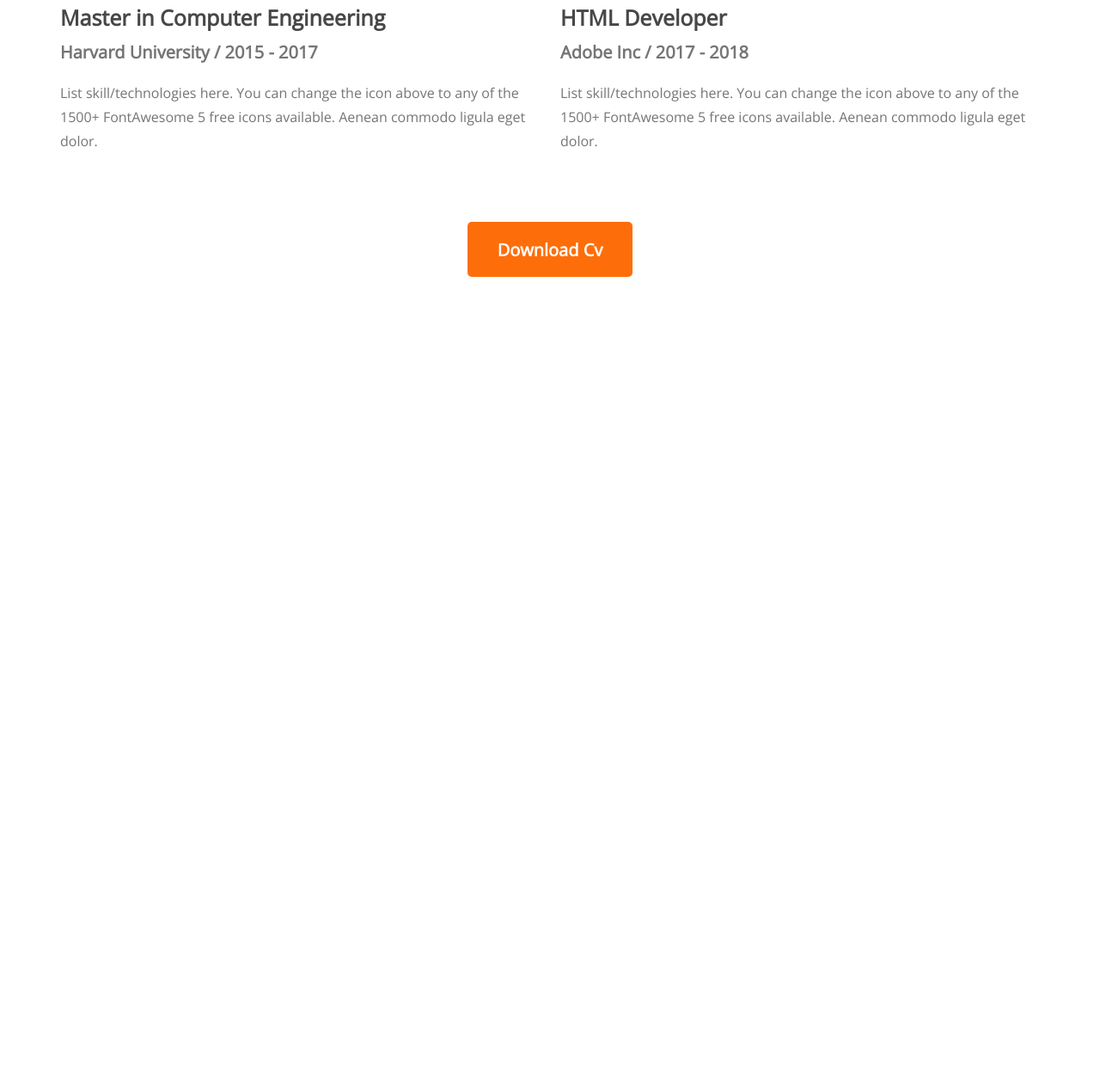
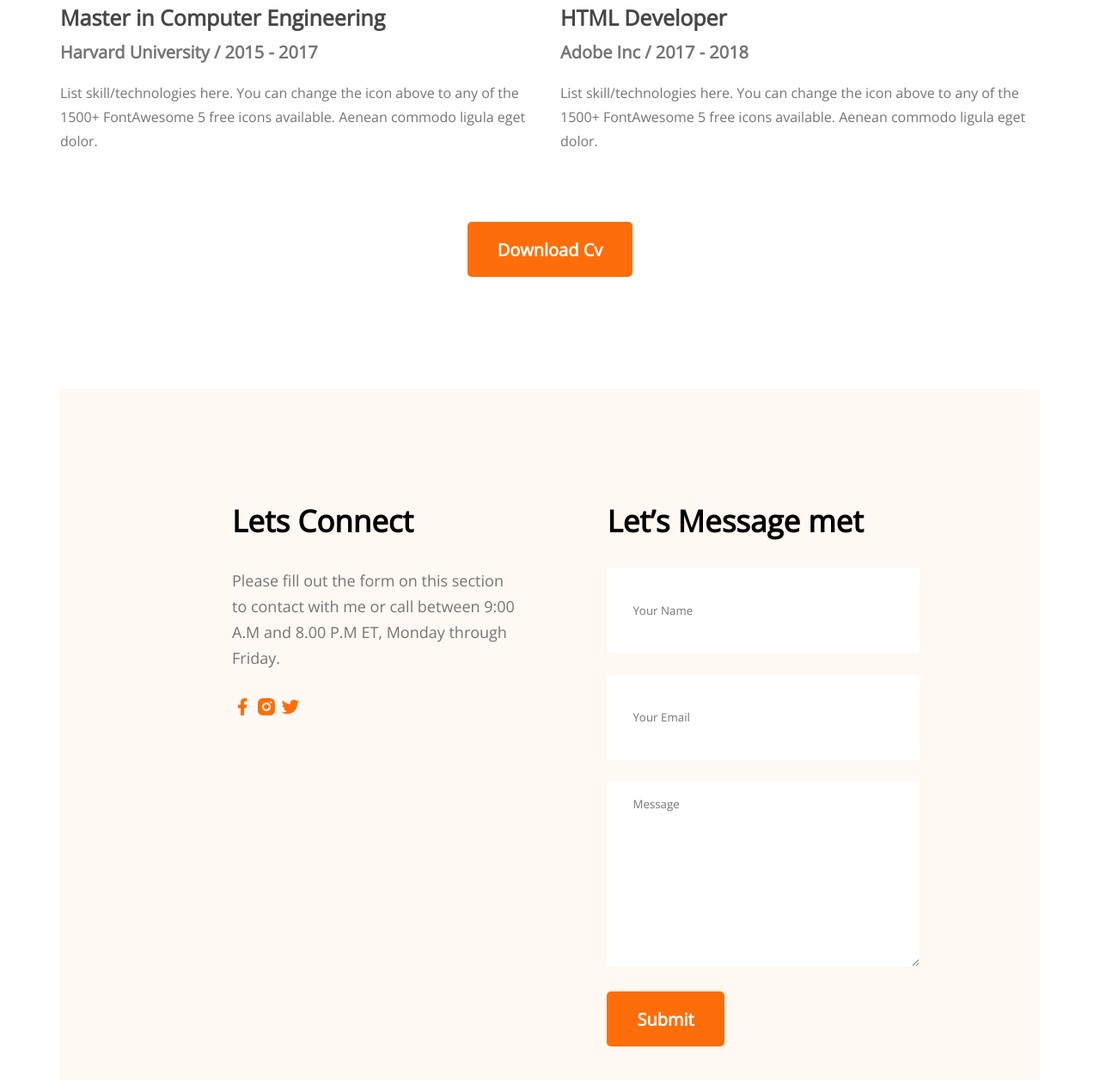
Before and after one commit to mahfuz091/developer-portfolio, a plain HTML site: page index.html in a window 1280 px wide. Shown: the part 2808-4064 px from the top of the page at 86% size. Before the commit the page ends 3130 px from the top, so only its background shows below. Drawn offline with nearby package versions, Linux system fonts and the light colour scheme.

Commit message:
contact added

```diff
--- a/index.html
+++ b/index.html
@@ -163,6 +163,32 @@
                 <button class="btn-primary">Download Cv</button>
             </div>
         </section>
+        <section class="contact">
+            <div >
+                <h3 class="section-title">Lets Connect</h3>
+                <p class="section-description">Please fill out the form on this section to contact with me or call between 9:00 A.M and 8.00 P.M ET, Monday through Friday.</p>
+                <a href="">
+                    <img src="images/icons/facebook.png" alt="">
+                </a>
+                <a href="">
+                    <img src="images/icons/insta.png" alt="">
+                </a>
+                <a href="">
+                    <img src="images/icons/twitter.png" alt="">
+                </a>
+
+            </div>
+            <div>
+                <h3 class="section-title">Let’s Message met</h3>
+                <form action="">
+                    <input type="text" name="" id="" placeholder="Your Name">
+                    <input type="email" name="" id="" placeholder="Your Email">
+                    <textarea name="" id="" cols="30" rows="10" placeholder="Message"></textarea>
+                    <input class="btn-primary" type="submit" value="Submit">
+                </form>
+
+            </div>
+        </section>
     </main>
     <footer></footer>
 
--- a/styles/portfolio.css
+++ b/styles/portfolio.css
@@ -195,3 +195,30 @@ main {
     margin-top: 50px;
     text-align: center;
 }
+/* contact styles */
+.contact{
+    display: flex;
+    gap: 100px;
+    background: #FFF8F3;
+    padding: 130px 200px;
+
+
+}
+.contact .section-title{
+    text-align: left;
+}
+.contact input[type="text"],input[type="email"], textarea{
+    margin-bottom: 24px;
+    border: 0;
+    width: 100%;
+    padding: 18px 30px;
+
+
+}
+input{
+    height: 64px;
+
+}
+.contact a{
+    text-decoration: none;
+}
```
